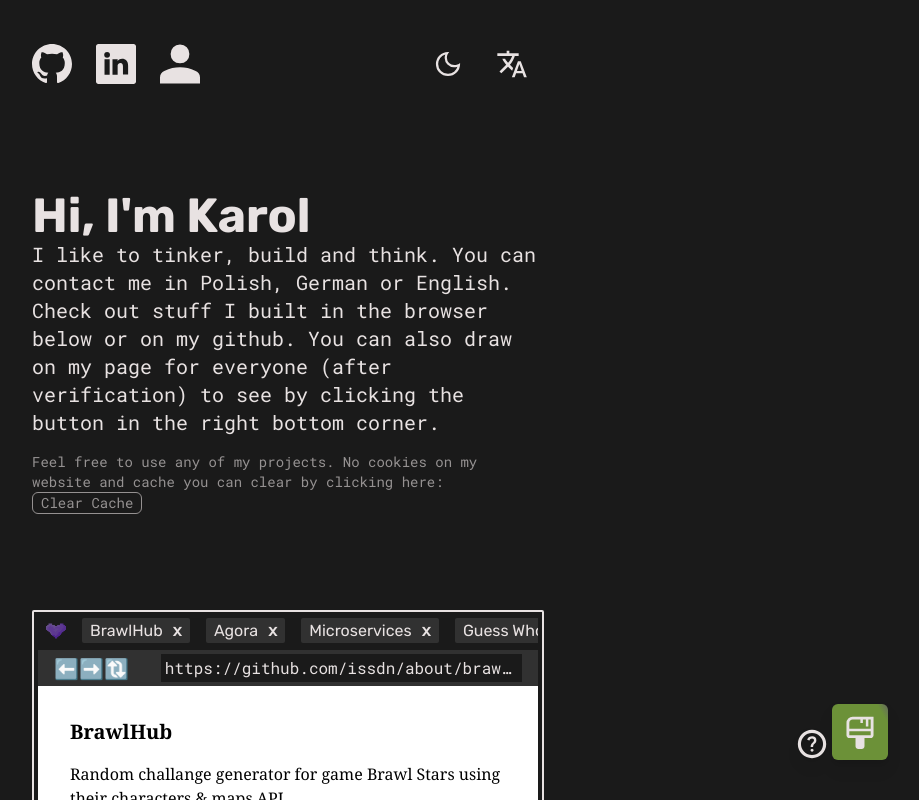
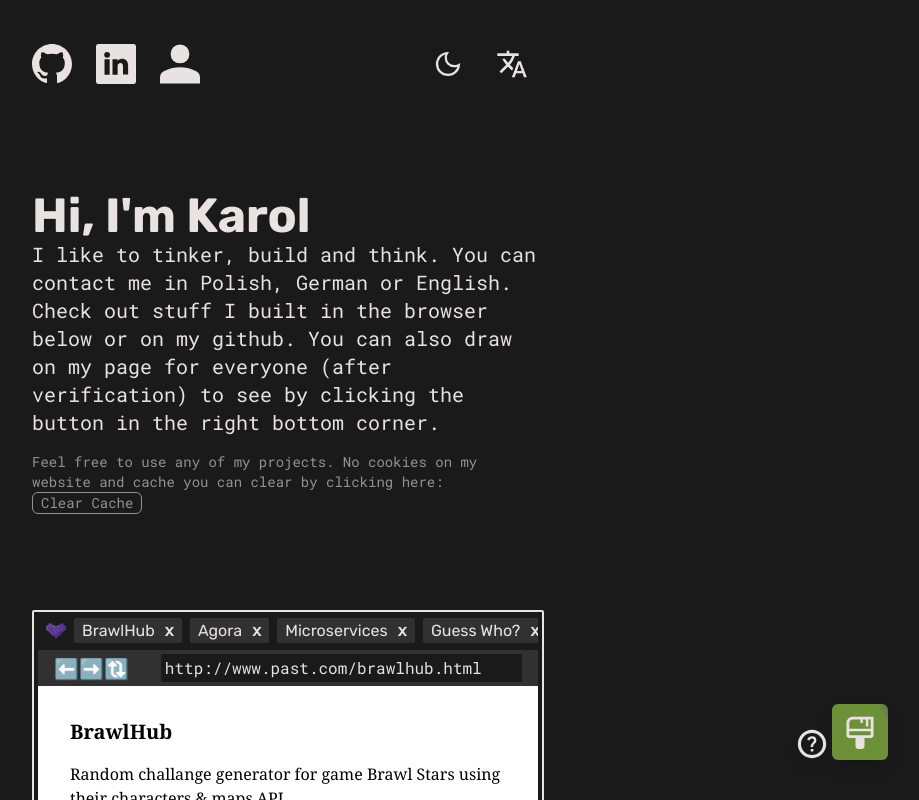
Before and after one commit to issdn/personal-website, a SvelteKit app: page / in a window 1280 px wide. Shown: the whole page, without its empty margins (352-1271 px from the left). Built offline with nearby package versions, Linux system fonts and the light colour scheme.

Commit message:
Adjust UI a bit

```diff
--- a/src/lib/album/Album.svelte
+++ b/src/lib/album/Album.svelte
@@ -63,7 +63,7 @@
 >
   <div
     style="scrollbar-gutter: stable;"
-    class="flex flex-row gap-x-4 pb-2 pt-1 px-2 items-center overflow-x-auto overflow-y-hidden"
+    class="flex flex-row gap-x-2 pb-2 pt-1 px-2 items-center overflow-x-auto overflow-y-hidden"
   >
     <img alt="Icon" class="h-5" src={icon} />
     {#each imageByProject as { name }, i}
@@ -83,14 +83,14 @@
       <span>🔃</span>
     </div>
     <span class="w-full pt-0.5 bg-light dark:bg-dark text-md px-1 truncate">
-      https://github.com/issdn/about/{imageByProject[currIndex].name
+      http://www.past.com/{imageByProject[currIndex].name
         .toLowerCase()
         .replace(" ", "")}.html
     </span>
   </div>
   <div
     bind:this={page}
-    class="h-full overflow-scroll bg-white text-black font-serif p-8 flex flex-col gap-y-4"
+    class="h-full overflow-y-scroll bg-white text-black font-serif p-8 flex flex-col gap-y-4"
   >
   {#if imageByProject[currIndex].descKey}
     <h2 class="text-xl font-bold">{imageByProject[currIndex].name}</h2>
--- a/src/routes/+page.svelte
+++ b/src/routes/+page.svelte
@@ -111,7 +111,7 @@
           class="bg-primary dark:bg-light text-light w-fit dark:text-dark rounded-md px-2"
           >{$texts["MadeWithSvelte"]}</span
         >
-        <span><Unlicense class="w-6 mr-2 [&>path]:fill-primary dark:[&>path]:fill-light inline"/>Karol Bielski</span>
+        <span use:tooltip={{text:"Unlicense"}}><Unlicense class="w-6 mr-2 [&>path]:fill-primary dark:[&>path]:fill-light inline"/>Karol Bielski</span>
         <a href="mailto:karol.bielski@gmx.de" class="w-fit"
           >karol.bielski@gmx.de</a
         >
```
